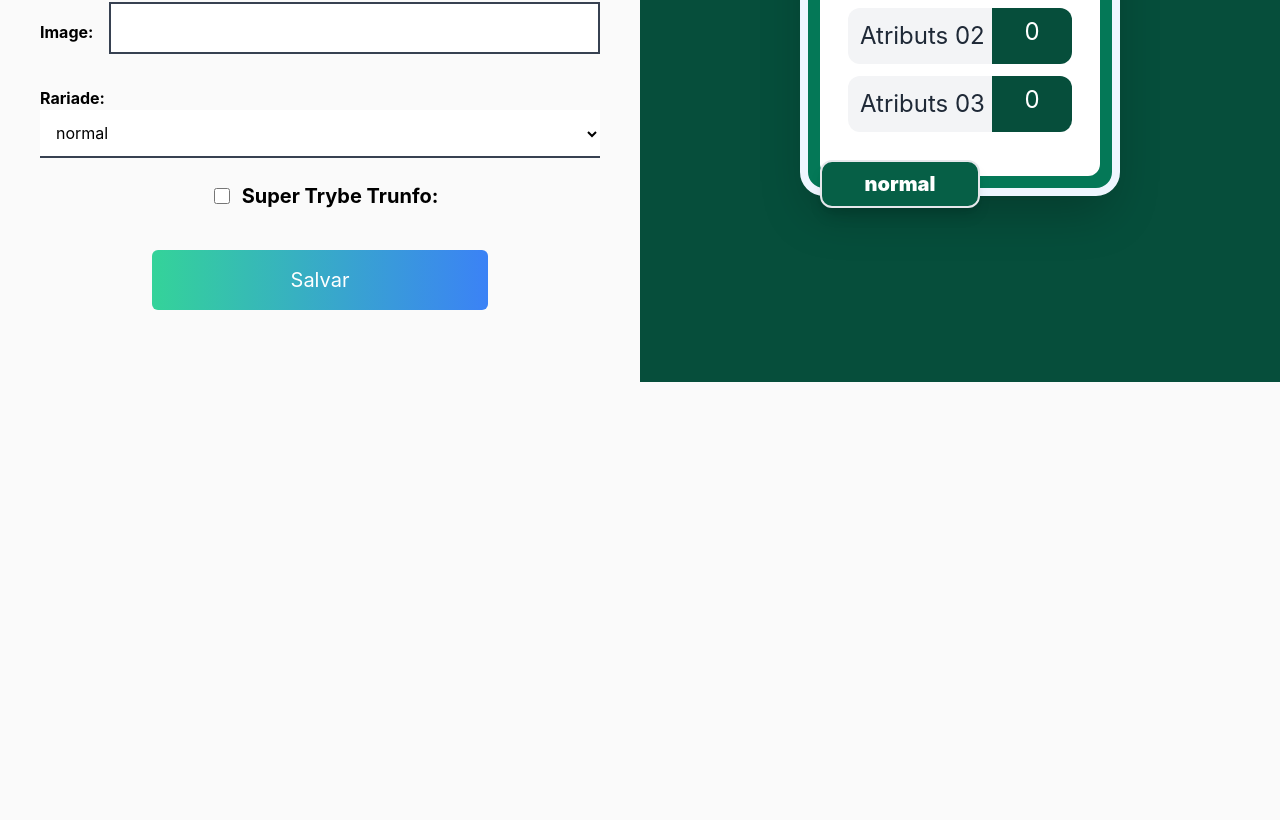
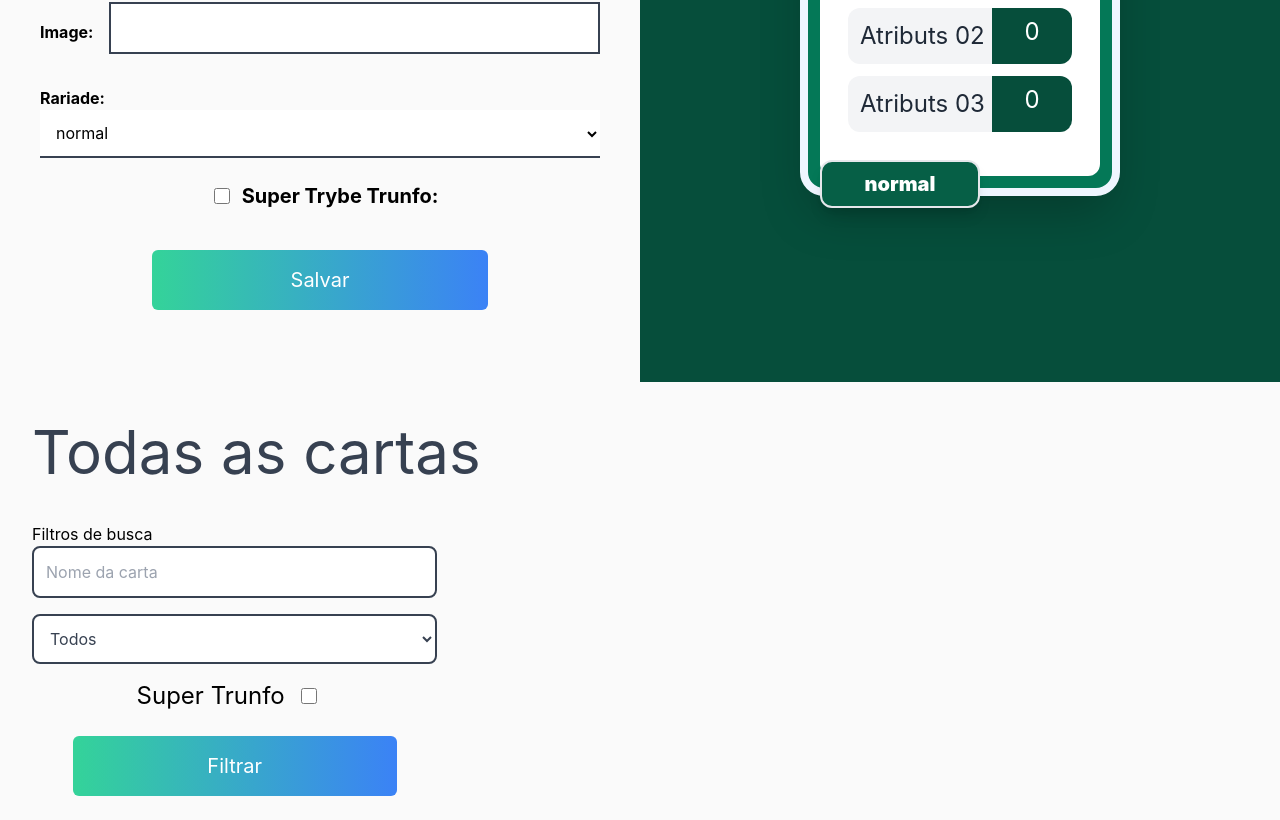
Before and after one commit to blmarquess/Game-Trunfo, a React (Create React App) app: page / in a window 1280 px wide. Shown: the part 636-1456 px from the top of the page. Before the commit the page ends 1018 px from the top, so only its background shows below. Built offline with nearby package versions, Linux system fonts and the light colour scheme.

Commit message:
refactory igGenerator

```diff
--- a/src/App.js
+++ b/src/App.js
@@ -1,7 +1,6 @@
 import React from 'react';
 import Form from './components/Form';
 import Card from './components/Card';
-// import Deck from './components/Deck';
 import Filters from './components/Filter';
 
 const initialState = {
@@ -43,7 +42,7 @@ export default class App extends React.Component {
       cardAttr3, cardImage, cardRare, cardTrunfo, dbState,
     } = this.state;
 
-    const id = this.gerarIds(cardName, cardDescription, cardAttr2, cardImage);
+    const id = this.gerarIds(cardName, cardRare);
 
     const card = {
       id,
@@ -71,12 +70,9 @@ export default class App extends React.Component {
     }, () => this.HasTrunfoOn());
   }
 
-  gerarIds(a, b, c, d) {
-    const as = a.split(' ').join(''); const ard = d.split().sort().join();
-    return Math.floor(Math.random() * a.length + c.length) + c + a.length
-      + ard + Math.floor(Math.random() * (a.length * b.length)) + as
-      + d + Math.floor(Math.random() * (b.length * a.length))
-      + b.length + as + Math.floor(Math.random() * a.length) + c;
+  gerarIds(a, b) {
+    return (a + b + ((new Date().getTime() / a.length) * Math.random())
+      + b).split(' ').sort().join();
   }
 
   HasTrunfoOn() {
@@ -143,19 +139,12 @@ export default class App extends React.Component {
           </div>
         </section>
         <section className="flex justify-between w-full">
-          {dbState.length > 0
-            && <Filters
-              daseOnState={ dbState }
-              isDeliteCard={ this.isDeliteCard }
-            />}
 
-          {/* {
-            dbState.map((carta, index) => (<Deck
-              key={ index + 1 }
-              { ...carta }
-              isDeliteCard={ this.isDeliteCard }
-            />))
-          } */}
+          <Filters
+            baseOnState={ dbState }
+            isDeliteCard={ this.isDeliteCard }
+          />
+
         </section>
       </div>
     );
--- a/src/components/Filter.jsx
+++ b/src/components/Filter.jsx
@@ -9,11 +9,14 @@ const btnFilter = `py-4 w-4/5 text-center rounded-md bg-blue-600 text-white text
 bg-gradient-to-r from-green-400 to-blue-500 hover:from-pink-500 mx-auto my-6
 hover:to-yellow-500`;
 
+const initState = { cardFilterName: '', cardFilterRare: '' };
+
 export default class Filters extends React.Component {
   constructor() {
     super();
     this.toFilter = this.toFilter.bind(this);
     this.onInputCapture = this.onInputCapture.bind(this);
+    this.state = initState;
   }
 
   onInputCapture({ target }) {
@@ -28,7 +31,18 @@ export default class Filters extends React.Component {
   }
 
   render() {
-    const { daseOnState, isDeliteCard } = this.props;
+    const { baseOnState, isDeliteCard } = this.props;
+    const { cardFilterName, cardFilterRare } = this.state;
+
+    const posFilter = baseOnState.filter((nom) => {
+      if (!cardFilterName.length === 0) {
+        return cardFilterName.includes(nom.cardName);
+      }
+      return 'encontrou nada';
+    });
+
+    console.log(posFilter);
+
     return (
       <section className="grid mx-8">
         <section className="grid col-1 my-10 w-11/12">
@@ -37,22 +51,28 @@ export default class Filters extends React.Component {
 
         <section className="grid grid-cols-3 gap-0 w-full">
 
-          <navi className="">
+          <nav className="">
             <h2>Filtros de busca</h2>
             <input
               type="text"
               placeholder="Nome da carta"
               className={ styleImput }
               id="nameCartFilter"
-              name="nameCartFilter"
-              data-testid=""
+              name="cardFilterName"
+              data-testid="name-filter"
               onChange={ this.onInputCapture }
             />
-            <select className={ styleImput } placeholder="Raridade">
-              <option name="Todos" value="Todos">Todos</option>
-              <option name="Normais" value="Normais">Normals</option>
-              <option name="Raros" value="Raros">Raras</option>
-              <option name="MuitoRaro" value="MuitoRaro">Muito Raras</option>
+            <select
+              className={ styleImput }
+              placeholder="Raridade"
+              name="cardFilterRare"
+              data-testid="rare-filter"
+              onChange={ this.onInputCapture }
+            >
+              <option name="Todos" value="todos">Todos</option>
+              <option name="Normais" value="normal">Normals</option>
+              <option name="Raros" value="raro">Raras</option>
+              <option name="MuitoRaro" value="muito raro">Muito Raras</option>
             </select>
 
             <section
@@ -75,17 +95,20 @@ export default class Filters extends React.Component {
                 Filtrar
               </button>
             </section>
-          </navi>
+          </nav>
 
           <section className="col-span-2">
             <div className="flex w-full justify-evenly flex-wrap">
+
               {
-                daseOnState.map((carta, index) => (<Deck
-                  key={ index + 1 }
-                  { ...carta }
-                  isDeliteCard={ isDeliteCard }
-                />))
+                baseOnState.map((carta, index) => (
+                  <Deck
+                    key={ index + 1 }
+                    { ...carta }
+                    isDeliteCard={ isDeliteCard }
+                  />))
               }
+
             </div>
           </section>
 
@@ -96,7 +119,6 @@ export default class Filters extends React.Component {
 }
 
 Filters.propTypes = {
-  daseOnState: PropTypes.string.isRequired,
+  baseOnState: PropTypes.string.isRequired,
   isDeliteCard: PropTypes.func.isRequired,
-  onInputChange: PropTypes.func.isRequired,
 };
```
